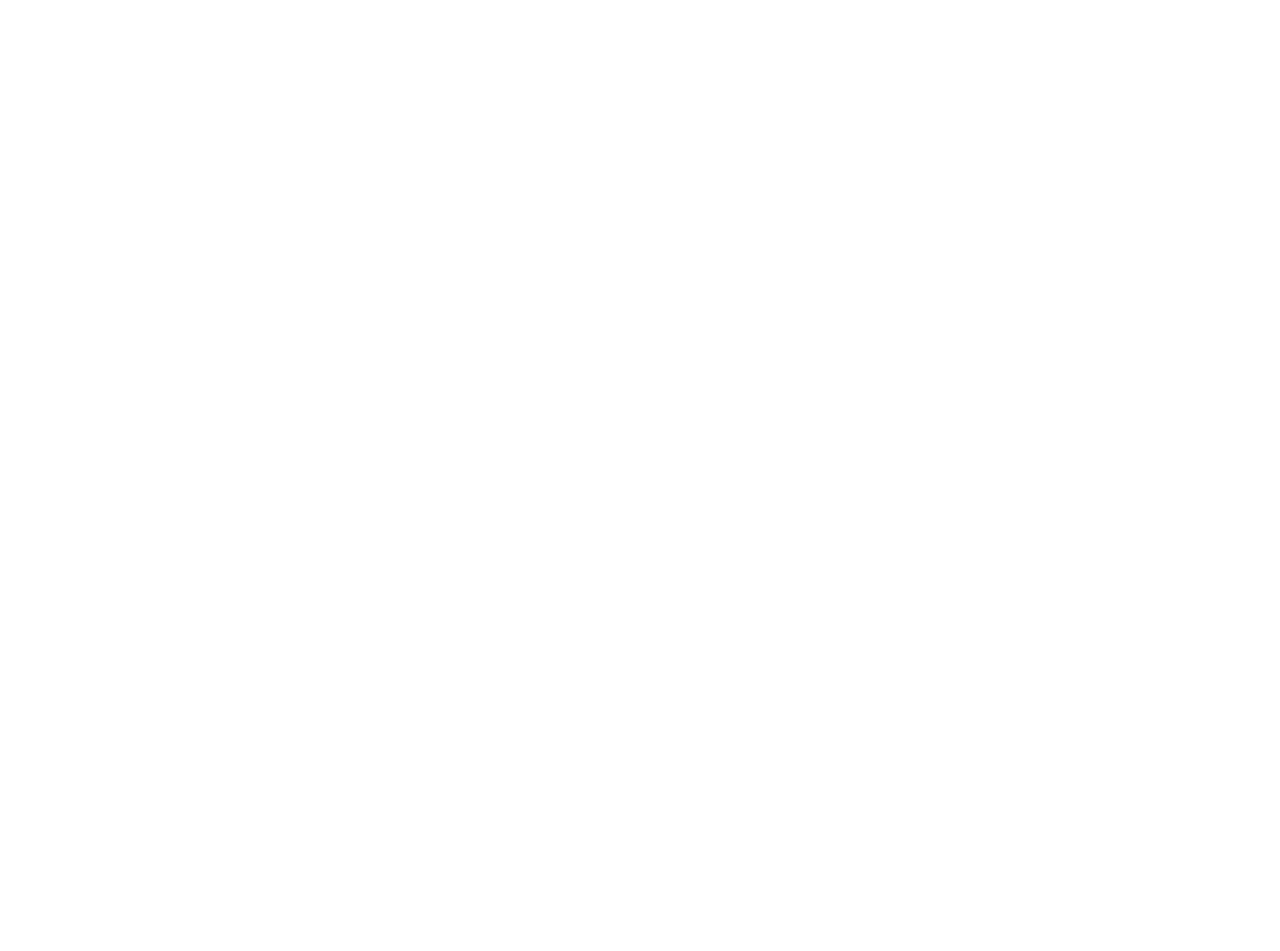
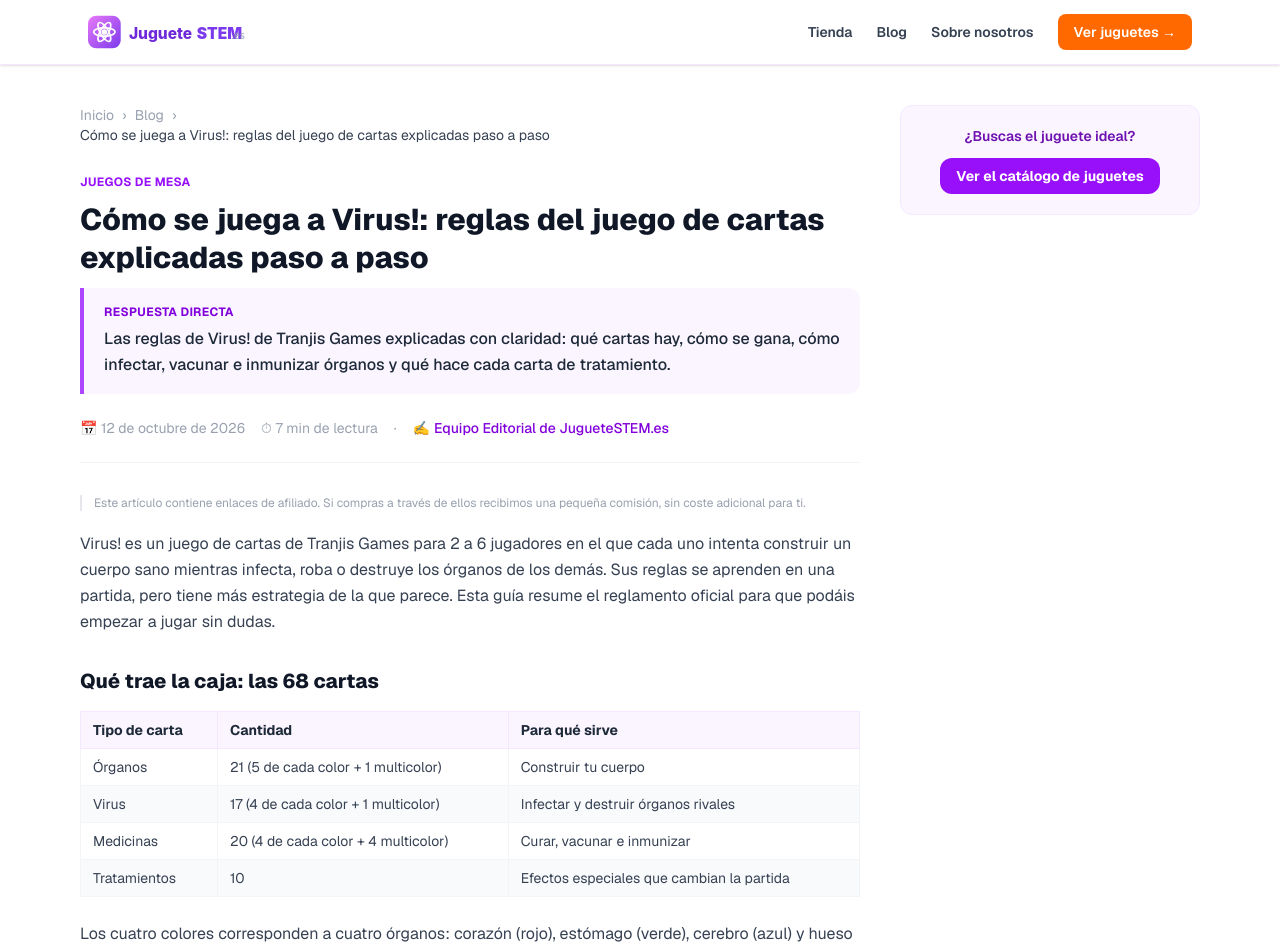
Before and after one commit to mktweb360/juguetestem, a Next.js app: page /blog/como-jugar-virus-juego-cartas-reglas in a window 1280 px wide. Before the commit this address had no page. Shown: the top 951 px of the page. Before the commit the page ends 800 px from the top, so only its background shows below. Built offline with nearby package versions, Linux system fonts and the light colour scheme.

Commit message:
blog: guía «Cómo se juega a Virus!» con el reglamento oficial; portada con anclajes a /tienda y sin la promesa de comparar precios

```diff
--- a/app/blog/[slug]/page.tsx
+++ b/app/blog/[slug]/page.tsx
@@ -35,6 +35,10 @@
 }
 
 const articleSources: Record<string, { label: string; url: string }[]> = {
+  "como-jugar-virus-juego-cartas-reglas": [
+    { label: "Tranjis Games — Virus! El juego de cartas más contagioso. Reglamento (edición accesible del Servicio Bibliográfico de la ONCE, 2023)", url: "https://cti-repos.once.es/cti/biblioteca/Juegos%20y%20Deportes/Juego_braille_virus/Juego_virus_Instrucciones.pdf" },
+    { label: "Tranjis Games — Virus! 2 Evolution (expansión)", url: "https://tranjisgames.com/shop/trg-012evo-virus-2-evolution-1105" },
+  ],
   "juegos-aprender-matematicas-ninos-por-edad": [
     { label: "Siegler y Ramani (2008) — Playing linear numerical board games promotes low-income children's numerical development, Developmental Science", url: "https://onlinelibrary.wiley.com/doi/10.1111/j.1467-7687.2008.00714.x" },
     { label: "Verdine et al. (2014) — Deconstructing Building Blocks: Preschoolers' Spatial Assembly Performance Relates to Early Mathematical Skills, Child Development (ERIC)", url: "https://eric.ed.gov/?id=EJ1027544" },
@@ -54,6 +58,21 @@
 };
 
 const articleContent: Record<string, ArticleSection[]> = {
+  "como-jugar-virus-juego-cartas-reglas": [
+    { text: "Virus! es un juego de cartas de Tranjis Games para 2 a 6 jugadores en el que cada uno intenta construir un cuerpo sano mientras infecta, roba o destruye los órganos de los demás. Sus reglas se aprenden en una partida, pero tiene más estrategia de la que parece. Esta guía resume el reglamento oficial para que podáis empezar a jugar sin dudas." },
+    { heading: "Qué trae la caja: las 68 cartas", table: { headers: ["Tipo de carta", "Cantidad", "Para qué sirve"], rows: [["Órganos", "21 (5 de cada color + 1 multicolor)", "Construir tu cuerpo"], ["Virus", "17 (4 de cada color + 1 multicolor)", "Infectar y destruir órganos rivales"], ["Medicinas", "20 (4 de cada color + 4 multicolor)", "Curar, vacunar e inmunizar"], ["Tratamientos", "10", "Efectos especiales que cambian la partida"]] } },
+    { text: "Los cuatro colores corresponden a cuatro órganos: corazón (rojo), estómago (verde), cerebro (azul) y hueso (amarillo). La caja incluye además cartas en blanco para inventar vuestras propias reglas." },
+    { heading: "Objetivo: el primero en tener 4 órganos sanos gana", text: "Gana el primer jugador que reúna delante de sí 4 órganos de distinto color y sanos. Un órgano cuenta como sano si está libre de virus, vacunado o inmunizado. No puedes tener dos órganos del mismo color en tu cuerpo; el órgano multicolor es la excepción, porque se suma a los demás." },
+    { heading: "Preparación y turno", list: ["Baraja y reparte 3 cartas a cada jugador. El mazo queda boca abajo y al lado se forma la pila de descartes.", "En tu turno haces UNA de estas dos cosas: jugar una carta o descartar tantas cartas como quieras.", "Después robas hasta volver a tener 3 cartas en la mano.", "Pasas el turno al jugador de tu derecha. No se puede pasar sin jugar ni descartar.", "Cuando se acaba el mazo, se da la vuelta a la pila de descartes (sin barajar)."] },
+    { heading: "Virus: infectar, extirpar y neutralizar", list: ["Infectar: pon un virus sobre un órgano libre de su mismo color. Ese órgano deja de contar como sano.", "Extirpar: pon un segundo virus sobre un órgano ya infectado. El órgano se destruye y las tres cartas van a descartes.", "Neutralizar: usa un virus para eliminar una medicina de su mismo color que esté sobre un órgano. Las dos cartas van a descartes."] },
+    { heading: "Medicinas: curar, vacunar e inmunizar", list: ["Curar: usa una medicina para eliminar un virus de su mismo color que esté sobre un órgano.", "Vacunar: pon una medicina sobre un órgano libre de su color. Para infectarlo, antes habrá que eliminar esa medicina.", "Inmunizar: pon una segunda medicina sobre el órgano vacunado. Queda protegido para siempre: ningún virus ni carta de tratamiento puede afectarle (salvo el Error médico, que intercambia cuerpos enteros). Gira las dos medicinas para indicarlo."] },
+    { heading: "Las cartas de tratamiento", text: "Se juegan sobre la pila de descartes y tienen efecto inmediato. Son las cartas que dan la vuelta a una partida." },
+    { list: ["Trasplante: intercambia un órgano por otro entre dos jugadores cualesquiera, estén sanos, infectados o vacunados, siempre que ninguno acabe con dos órganos del mismo color y que no estén inmunizados.", "Ladrón de órganos: roba un órgano de otro jugador y añádelo a tu cuerpo. Puede ser sano, vacunado o infectado, pero no inmune, y no puedes acabar con dos del mismo color.", "Contagio: traslada los virus de tus órganos infectados a órganos libres de otros jugadores (no a órganos vacunados ni ya infectados).", "Guante de látex: todos los demás jugadores descartan su mano. En su siguiente turno solo pueden robar una mano nueva, así que pierden un turno.", "Error médico: intercambia todo tu cuerpo por el de otro jugador, con órganos, virus y vacunas, incluidos los órganos inmunizados."] },
+    { heading: "Las cartas multicolor", text: "Hay órgano, virus y medicinas multicolor. Valen para cualquier color, lo que las hace muy potentes, pero también muy frágiles: cualquier carta puede afectarlas. El órgano multicolor se inmuniza con dos medicinas de cualquier color y se extirpa con dos virus de cualquier color. El virus multicolor afecta a cualquier órgano o medicina y se cura con una medicina de cualquier color." },
+    { heading: "Consejos para ganar más partidas", list: ["Inmuniza pronto: un órgano inmune no se puede infectar, destruir ni robar (solo un Error médico lo mueve).", "Guarda un Ladrón de órganos o un Trasplante para cuando un rival esté a un órgano de ganar.", "Vigila a quien tenga 3 órganos sanos: ese es el objetivo de tus virus, aunque no sea quien más te molesta.", "Descartar no es perder el turno: si tu mano no sirve, cambiarla entera suele ser la mejor jugada."] },
+    { heading: "Por qué funciona tan bien en familia", text: "Las partidas son cortas, las reglas caben en una página y todos los jugadores interactúan en cada turno. Además, familiariza a los niños con conceptos como órganos, infección, vacuna o inmunidad de forma sencilla. Si os gusta, la expansión Virus! 2 Evolution añade cartas nuevas al juego base." },
+    { faqs: [{ q: "¿Cuántos jugadores pueden jugar a Virus!?", a: "De 2 a 6 jugadores con el juego base." }, { q: "¿Cuántas cartas se reparten al empezar?", a: "3 cartas a cada jugador. Al final de cada turno se roba hasta volver a tener 3." }, { q: "¿Se puede ganar con el órgano multicolor?", a: "Sí. Cuenta como uno de los órganos de tu cuerpo, que puede llegar a tener 5 órganos distintos si uno es el multicolor; ganas cuando 4 de ellos están sanos." }, { q: "¿Qué cartas afectan a un órgano inmunizado?", a: "Ningún virus ni tratamiento puede afectarlo, con una excepción: el Error médico, que intercambia cuerpos completos e incluye los órganos inmunizados." }, { q: "¿Qué pasa si se acaba el mazo?", a: "Se da la vuelta a la pila de descartes y se sigue jugando; no hace falta barajarla." }] },
+  ],
   "mejores-juguetes-stem-ninos-5-anos": [
     { text: "A los 5 años los niños son auténticas máquinas de preguntas: quieren saber por qué llueve, cómo funcionan las cosas y qué hay dentro de una piedra. Es la edad perfecta para introducir los primeros juguetes STEM (ciencia, tecnología, ingeniería y matemáticas), siempre que estén adaptados a sus manos y a su capacidad de atención. En esta guía analizamos tres juguetes STEM ideales para niños de 5 años, todos disponibles para comprar online: un kit de ciencia con experimentos seguros, un set de excavación de gemas reales y un juego de construcción magnética. Te contamos sus pros, sus contras y para qué perfil de niño encaja cada uno." },
     { heading: "Tabla comparativa", table: { headers: ["Juguete", "Edad", "Área STEM"], rows: [["Thames & Kosmos Kids First", "5+", "Química/Ciencia"], ["NatGeo Mega Kit Excavación", "6+", "Geología"], ["Geomag Classic 91 piezas", "3+", "Ingeniería/Magnetismo"]] } },
--- a/app/page.tsx
+++ b/app/page.tsx
@@ -31,7 +31,7 @@
           </p>
           <div className="flex flex-col sm:flex-row gap-4 justify-center">
             <Link href="/tienda" className="bg-orange-500 hover:bg-orange-600 text-white font-bold px-8 py-3 rounded-xl text-lg transition-colors">
-              Ver tienda →
+              Ver la tienda de juguetes STEM →
             </Link>
             <Link href="/blog" className="bg-white/10 hover:bg-white/20 text-white font-bold px-8 py-3 rounded-xl text-lg transition-colors border border-white/30">
               Leer guías
@@ -62,7 +62,7 @@
       <section className="max-w-6xl mx-auto px-4 sm:px-6 pb-12">
         <div className="flex items-center justify-between mb-6">
           <h2 className="text-2xl font-extrabold text-gray-900">Productos más recomendados</h2>
-          <Link href="/tienda" className="text-purple-700 font-semibold text-sm hover:underline">Ver todos →</Link>
+          <Link href="/tienda" className="text-purple-700 font-semibold text-sm hover:underline">Ver todos los juguetes STEM →</Link>
         </div>
         <div className="grid grid-cols-1 sm:grid-cols-2 lg:grid-cols-3 gap-6">
           {featured.map((p) => (
@@ -79,7 +79,7 @@
             {[
               { icon: "🔍", title: "Análisis honestos", desc: "Evaluamos cada juguete con criterios pedagógicos reales, sin dejarnos llevar por el marketing." },
               { icon: "👶", title: "Por edades y etapas", desc: "Cada recomendación incluye la franja de edad ideal y el tipo de habilidades que desarrolla." },
-              { icon: "💰", title: "Mejor precio garantizado", desc: "Comparamos precios entre proveedores para que encuentres siempre la mejor oferta disponible." },
+              { icon: "🛒", title: "Enlaces directos a Amazon.es", desc: "Te llevamos a la ficha de Amazon.es de cada producto para que veas allí el precio y la disponibilidad actualizados." },
             ].map((item) => (
               <div key={item.title} className="bg-white rounded-2xl p-6 shadow-sm">
                 <div className="text-3xl mb-3">{item.icon}</div>
--- a/data/posts.ts
+++ b/data/posts.ts
@@ -618,6 +618,17 @@
     ],
     categoryCta: { href: "/tienda/juegos-mesa-educativos", text: "Ver juegos de mesa educativos →" },
   },
+  {
+    slug: "como-jugar-virus-juego-cartas-reglas",
+    title: "Cómo se juega a Virus!: reglas del juego de cartas explicadas paso a paso",
+    excerpt: "Las reglas de Virus! de Tranjis Games explicadas con claridad: qué cartas hay, cómo se gana, cómo infectar, vacunar e inmunizar órganos y qué hace cada carta de tratamiento.",
+    category: "Juegos de Mesa",
+    date: "2026-10-12",
+    readTime: 7,
+    relatedProducts: ["dixit-juego-mesa-asmodee-2021", "catan-junior-devir-6-anos"],
+    relatedPosts: ["juegos-cartas-educativos-familia", "mejores-juegos-mesa-familia", "pensamiento-critico-ninos-juegos"],
+    categoryCta: { href: "/tienda/juegos-mesa-educativos", text: "Ver juegos de mesa educativos →" },
+  },
 ];
 
 export function getPostBySlug(slug: string): Post | undefined {
```
